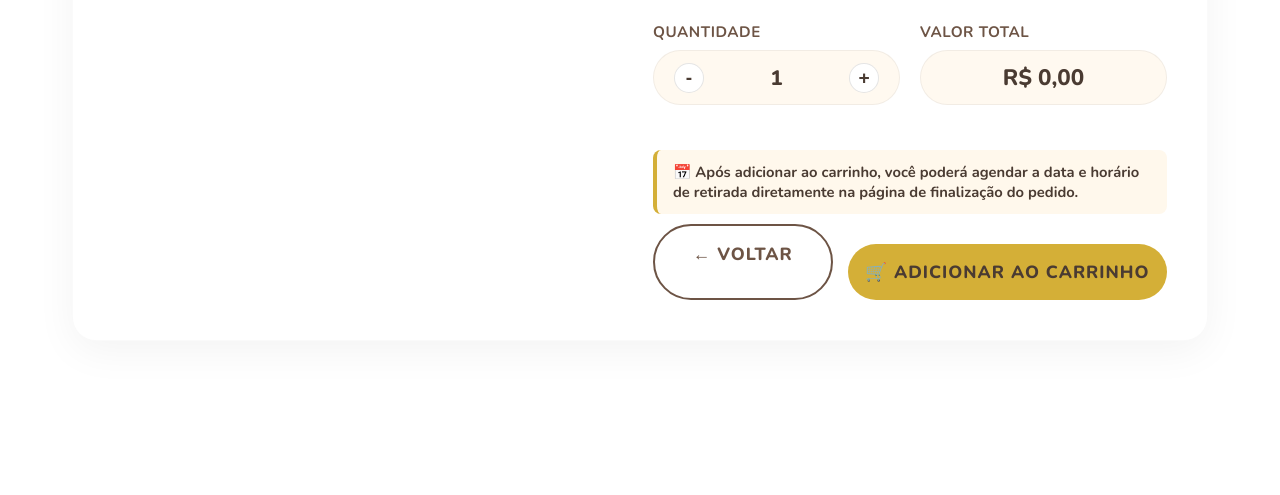
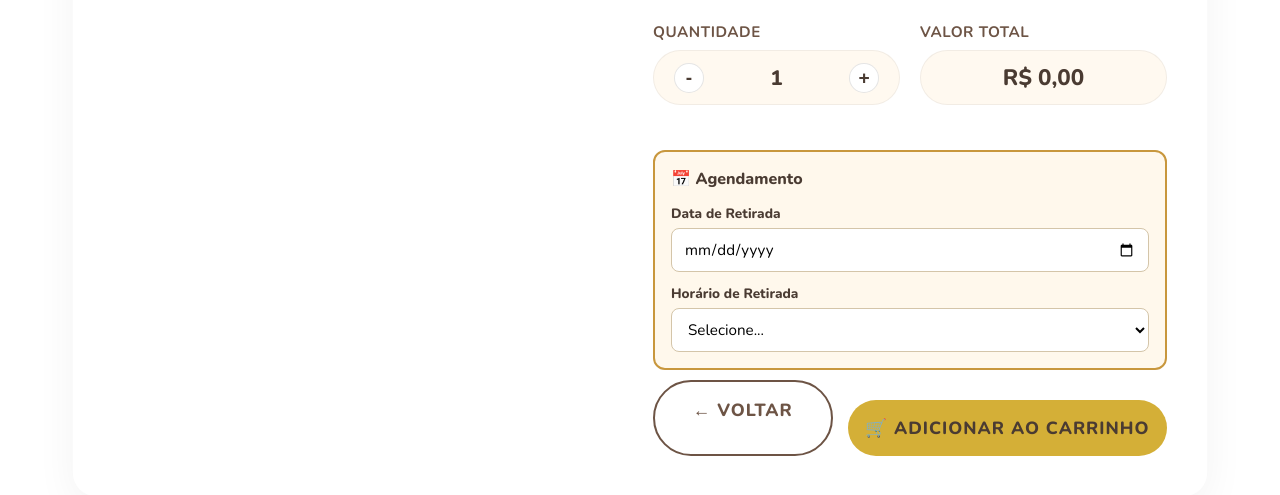
Before and after one commit to WandWebDesign/Padaria--Antigravity, a plain HTML site: page pagina-agendamento.html in a window 1280 px wide. Shown: the part 287-782 px from the top of the page. Drawn offline with nearby package versions, Linux system fonts and the light colour scheme.

Commit message:
Update pagina-agendamento.html

```diff
--- a/pagina-agendamento.html
+++ b/pagina-agendamento.html
@@ -73,18 +73,29 @@
                     </div>
                 </div>
 
-                <!-- Aviso informativo: o agendamento acontece no carrinho -->
-                <div style="
+                <div class="bloco-agendamento" style="
                     margin-top: 20px;
-                    padding: 12px 16px;
+                    padding: 16px;
                     background: #FFF8EC;
-                    border-left: 4px solid var(--dourado-suave, #C8973D);
-                    border-radius: 8px;
-                    font-size: 0.92rem;
-                    color: #4A3B32;
-                    font-weight: 700;
+                    border: 2px solid #C8973D;
+                    border-radius: 12px;
                 ">
-                    📅 Após adicionar ao carrinho, você poderá <strong>agendar a data e horário de retirada</strong> diretamente na página de finalização do pedido.
+                    <h3 style="font-family: 'Nunito', sans-serif; font-size: 1rem; font-weight: 800; color: #4A3B32; margin: 0 0 14px;">📅 Agendamento</h3>
+
+                    <label style="display: block; font-size: 0.85rem; font-weight: 800; color: #4A3B32; margin-bottom: 5px;">Data de Retirada</label>
+                    <input type="date" id="data-agendamento-produto" style="
+                        width: 100%; padding: 10px 12px; border-radius: 8px; border: 1.5px solid #D4C5A9;
+                        font-family: 'Nunito', sans-serif; font-size: 0.95rem; background: white; margin-bottom: 12px; cursor: pointer;
+                    ">
+
+                    <label style="display: block; font-size: 0.85rem; font-weight: 800; color: #4A3B32; margin-bottom: 5px;">Horário de Retirada</label>
+                    <select id="hora-agendamento-produto" style="
+                        width: 100%; padding: 10px 12px; border-radius: 8px; border: 1.5px solid #D4C5A9;
+                        font-family: 'Nunito', sans-serif; font-size: 0.95rem; background: white; cursor: pointer;
+                    ">
+                        <option value="">Selecione...</option>
+                        <!-- Gerado por JS -->
+                    </select>
                 </div>
 
                 <div class="btn-baixo">
```
